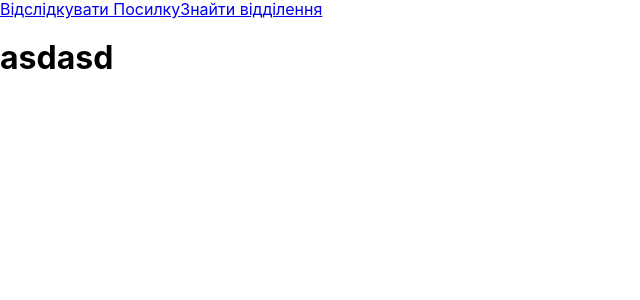
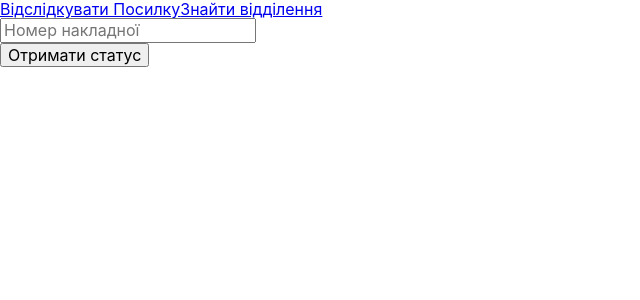
Before and after one commit to AndreySchulz/novaposhta-service, a React (Create React App) app: page / in a window 1280 px wide. Shown: the top 300 px of the page, without its empty margins (0-640 px from the left). Built offline with nearby package versions, Linux system fonts and the light colour scheme.

Commit message:
add search component

```diff
--- a/package.json
+++ b/package.json
@@ -8,6 +8,7 @@
     "@testing-library/react": "^13.4.0",
     "@testing-library/user-event": "^13.5.0",
     "axios": "^1.4.0",
+    "formik": "^2.4.3",
     "modern-normalize": "^2.0.0",
     "react": "^18.2.0",
     "react-dom": "^18.2.0",
@@ -17,7 +18,8 @@
     "react-scripts": "5.0.1",
     "redux-persist": "^6.0.0",
     "styled-components": "^6.0.6",
-    "web-vitals": "^2.1.4"
+    "web-vitals": "^2.1.4",
+    "yup": "^1.2.0"
   },
   "scripts": {
     "start": "react-scripts start",
--- /dev/null
+++ b/src/components/SearchInput/SearchInput.jsx
@@ -0,0 +1,62 @@
+import * as yup from "yup";
+import { useEffect } from "react";
+import { useDispatch, useSelector } from "react-redux";
+import { Formik, useFormikContext, Form, Field, ErrorMessage } from "formik";
+import {
+  selectError,
+  selectSelectedNumber,
+} from "../../store/ttn/ttn-selectors";
+import { fetchInfo } from "../../store/ttn/ttn-operation";
+
+const schema = yup.object().shape({
+  ttnNumber: yup
+    .string()
+    .matches(/^\d{14}$/, "Введіть 14 цифр")
+    .required("Поле обов'язкове для заповнення"),
+});
+
+const initialValues = {
+  ttnNumber: "",
+};
+const TtnInput = () => {
+  const { setFieldValue } = useFormikContext();
+
+  const ttnSelectedNumber = useSelector(selectSelectedNumber);
+
+  useEffect(() => {
+    setFieldValue("ttnNumber", ttnSelectedNumber);
+  }, [ttnSelectedNumber, setFieldValue]);
+  return (
+    <>
+      <Field type="text" name="ttnNumber" placeholder="Номер накладної" />
+      <ErrorMessage name="ttnNumber" component="div" />
+    </>
+  );
+};
+
+const SearchInput = () => {
+  let error = useSelector(selectError);
+  const dispatch = useDispatch();
+
+  const submitFetch = (values, { resetForm }) => {
+    dispatch(fetchInfo(values.ttnNumber));
+    resetForm();
+  };
+
+  return (
+    <Formik
+      initialValues={initialValues}
+      validationSchema={schema}
+      onSubmit={submitFetch}
+    >
+      <Form>
+        <div>
+          <TtnInput />
+        </div>
+        <button type="submit">Отримати статус</button>
+      </Form>
+    </Formik>
+  );
+};
+
+export default SearchInput;
--- a/src/pages/Main/Main.jsx
+++ b/src/pages/Main/Main.jsx
@@ -1,6 +1,7 @@
-const Main =()=>{
+import SearchInput from "../../components/SearchInput/SearchInput";
 
-    return<h1>asdasd</h1>
-}
+const Main = () => {
+  return <SearchInput />;
+};
 
-export default Main
+export default Main;
--- a/src/store/ttn/ttn-operation.js
+++ b/src/store/ttn/ttn-operation.js
@@ -14,7 +14,7 @@ export const fetchInfo = createAsyncThunk(
       methodProperties: {
         Documents: [
           {
-            DocumentNumber: 20450746588823,
+            DocumentNumber: number,
           },
         ],
       },
```
Also changed, not shown: 1 other file (tests, documents, lock files or other folders).
